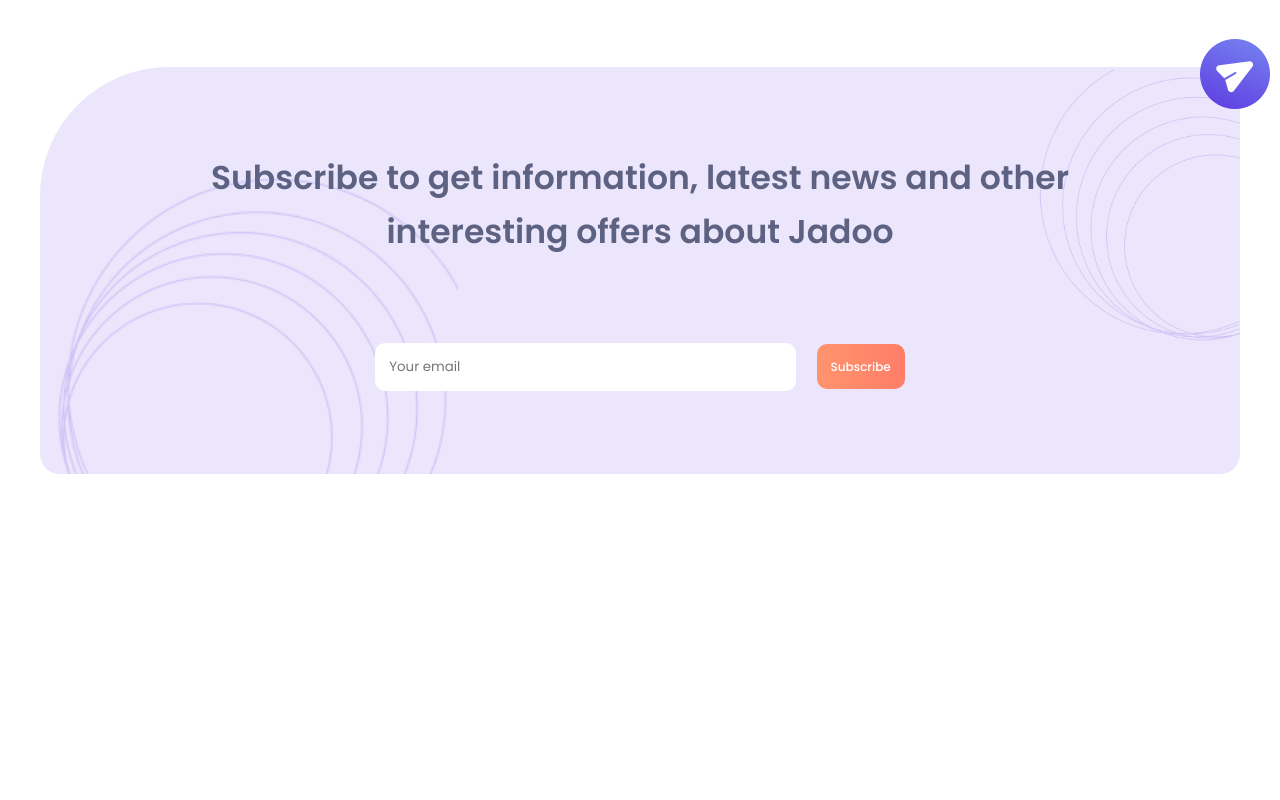
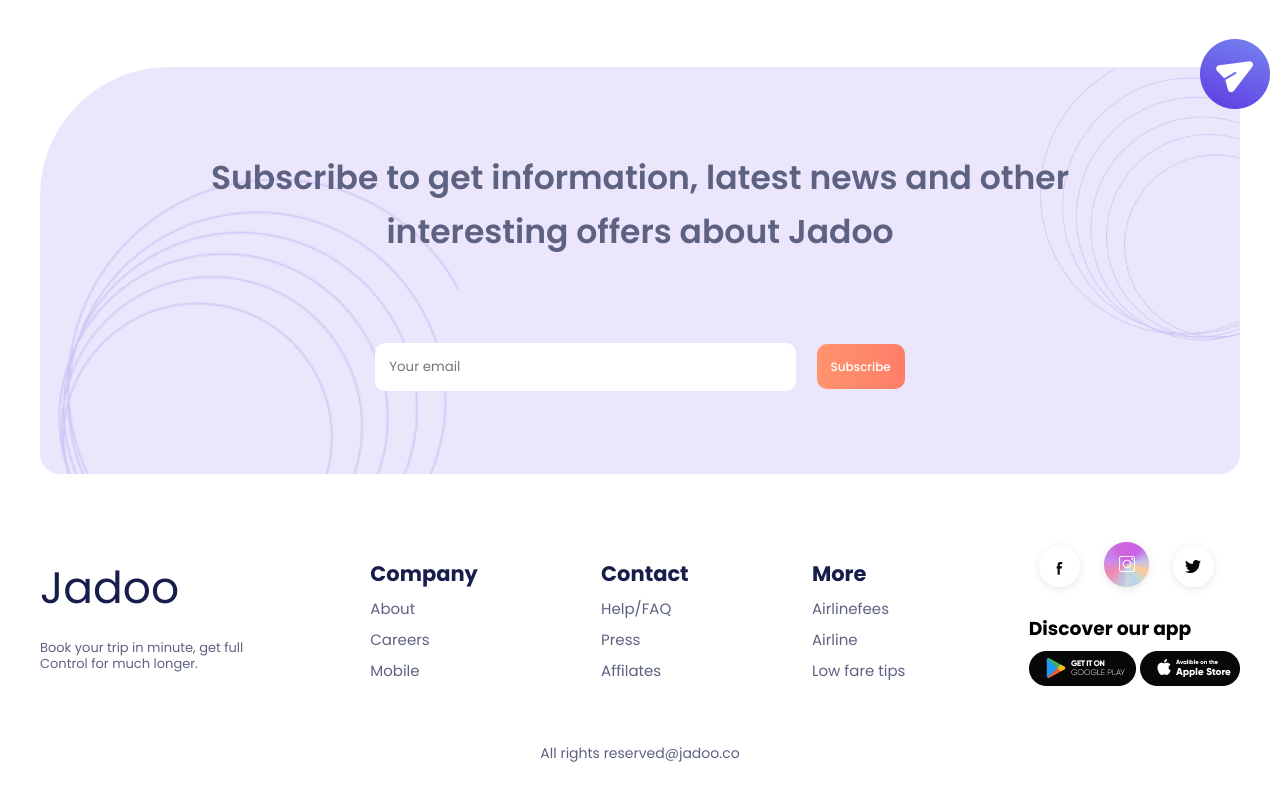
Before and after one commit to nikhil-mw/Jadoo-Travelling-Agency, a plain HTML site: page index.html in a window 1280 px wide. Shown: the part 3235-4035 px from the top of the page. Before the commit the page ends 3769 px from the top, so only its background shows below. Drawn offline with Linux system fonts and the light colour scheme; a web font is replaced by a local one.

Commit message:
Footer Section final ready website

```diff
--- a/CSS/Style.css
+++ b/CSS/Style.css
@@ -767,3 +767,80 @@ header {
     left: 1160px;
     opacity: 100;
 }
+
+
+/* Footer */
+
+.footer{
+    max-width: 1200px;
+    margin: auto;
+}
+
+.footer .last-h4{
+    text-align: center;
+    margin: 50px 0;
+    color: #5E6282;
+    font-size: 14px;
+    font-weight: 400;
+}
+
+
+
+.footer-flex{
+    display: flex;
+    justify-content: space-between;
+    align-items: center;
+}
+
+.footer-flex .footer1{
+    width: 207px;
+
+    h1{
+        color: #181E4B;
+        font-family: Poppins;
+        font-size: 44px;
+        font-weight: 400;
+    }
+
+    p{
+        color: #5E6282;
+        font-family: Poppins;
+        font-size: 13px;
+        font-weight: 400;
+        line-height: 16.19px;
+        margin-top: 20px;
+    }
+}
+
+
+.footer-flex .footer2{
+    h3{
+        color: #181E4B ;
+        font-family: Poppins;
+        font-size: 21px;
+        font-weight: 700;
+        margin-top: 13px;
+    }
+
+    h4{
+        color: #5E6282;
+        font-family: Poppins;
+        font-size: 15px;
+        font-weight: 400;
+        margin-top: 8px;
+    }
+}
+
+.footer-flex .footer3{
+    text-align: left;
+
+    h3{
+        margin-top: 8px;
+    }
+
+
+}
+
+.footer-flex .footer3 .socials2{
+    margin-top: 8px;
+}
--- a/index.html
+++ b/index.html
@@ -318,22 +318,63 @@
       </div>
     </section>
 
-
     <!-- Subscription section  -->
     <section class="subscribe-flex">
-
-      <img class="send" src="./images/send2.png" alt="send">
-      <img src="./images/ring1.png" alt="ring1">
-      <img class="ring2" src="./images/ring2.png" alt="ring2">
-      <p>Subscribe to get information, latest news and other <br>
-        interesting offers about Jadoo</p>
+      <img class="send" src="./images/send2.png" alt="send" />
+      <img src="./images/ring1.png" alt="ring1" />
+      <img class="ring2" src="./images/ring2.png" alt="ring2" />
+      <p>
+        Subscribe to get information, latest news and other <br />
+        interesting offers about Jadoo
+      </p>
 
       <div class="sub-info-flex">
-        <input type="email" name="email" id="email" placeholder="Your email">
-        <a  href="#">Subscribe</a>
+        <input type="email" name="email" id="email" placeholder="Your email" />
+        <a href="#">Subscribe</a>
       </div>
     </section>
 
+    <!-- Footer -->
+    <footer class="footer">
+      <div class="footer-flex">
+        <div class="footer1">
+          <h1>Jadoo</h1>
+          <p>Book your trip in minute, get full Control for much longer.</p>
+        </div>
+        <div class="footer2">
+          <h3>Company</h3>
+          <h4>About</h4>
+          <h4>Careers</h4>
+          <h4>Mobile</h4>
+        </div>
+        <div class="footer2">
+          <h3>Contact</h3>
+          <h4>Help/FAQ</h4>
+          <h4>Press</h4>
+          <h4>Affilates</h4>
+        </div>
+        <div class="footer2">
+          <h3>More</h3>
+          <h4>Airlinefees</h4>
+          <h4>Airline</h4>
+          <h4>Low fare tips</h4>
+        </div>
+        <div class="footer3">
+          <div class="socials">
+            <img src="./images/Social1.png" alt="Social1" />
+            <img src="./images/Social2.png" alt="Social2" />
+            <img src="./images/Social3.png" alt="Social3" />
+          </div>
+          <h3>Discover our app</h3>
+          <div class="socials2">
+            <img src="./images/Google Play.png" alt="googleplay" />
+            <img src="./images/App Store.png" alt="appstore" />
+          </div>
+        </div>
+      </div>
+
+      <h4 class="last-h4">All rights reserved@jadoo.co</h4>
+    </footer>
 
     <script src="./JS/script.js"></script>
   </body>
```
